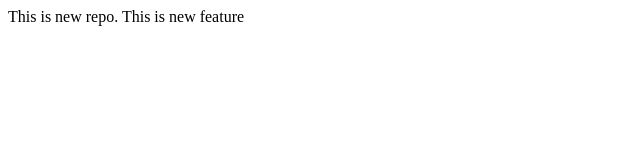
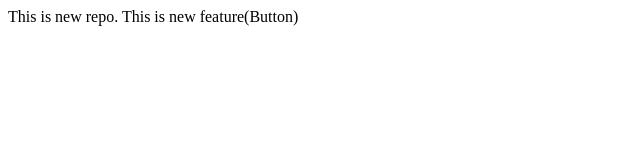
Before and after one commit to mohithvarunr/localRepo, a plain HTML site: page index.html in a window 1280 px wide. Shown: the full height of the page, 0-640 px from the left. Drawn offline with Linux system fonts and the light colour scheme.

Commit message:
Added Button

```diff
--- a/index.html
+++ b/index.html
@@ -1,4 +1,4 @@
 <p>
     This is new repo.
-    This is new feature
+    This is new feature(Button)
 </p>
```
